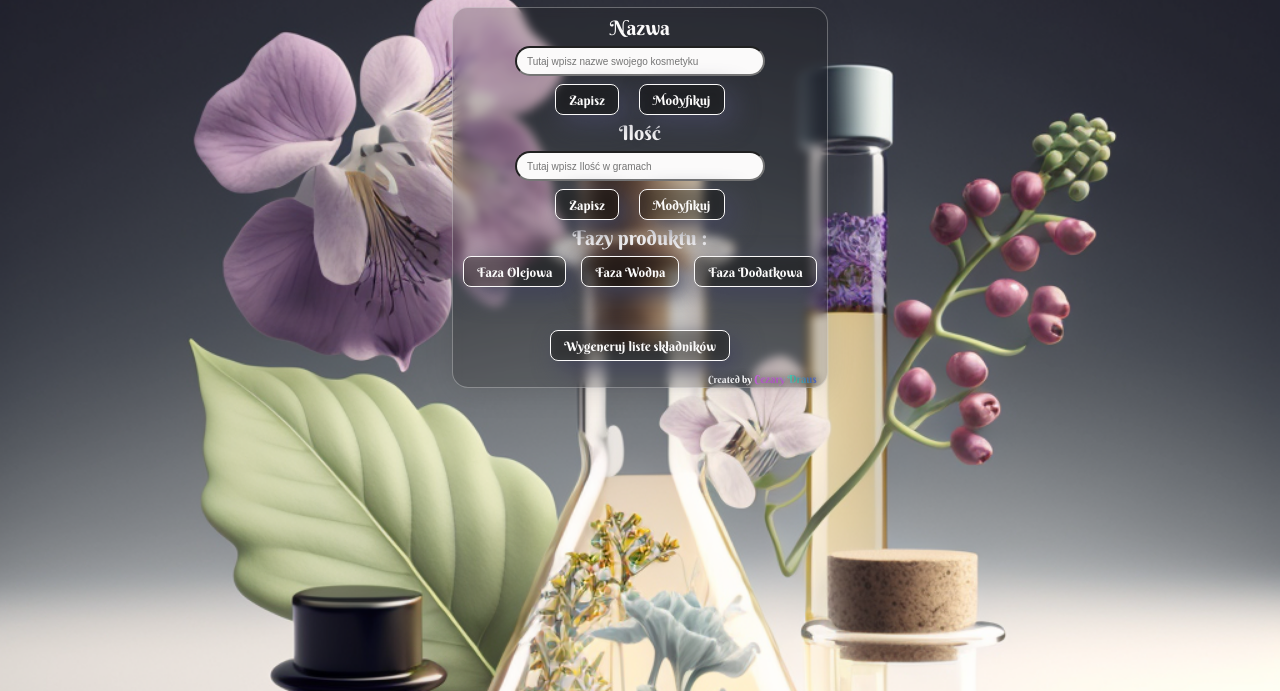
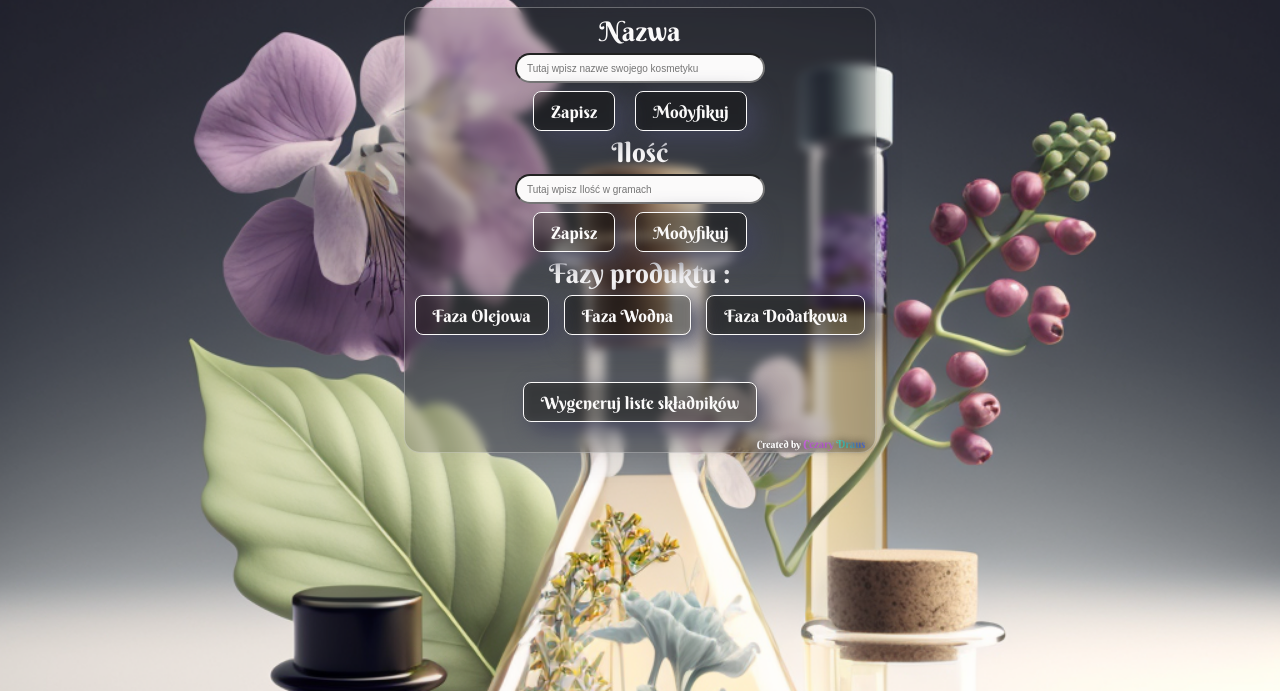
Before and after one commit to Taaxuus/taaxuus.github.io, a website built with Parcel: page index.html in a window 1280 px wide. Shown: the part 109-800 px from the top of the page. Built offline with nearby package versions, Linux system fonts and the light colour scheme; a web font is replaced by a local one.

Commit message:
wwork hard

```diff
--- a/scss/_base.scss
+++ b/scss/_base.scss
@@ -18,7 +18,7 @@ html {
 }
 
 label {
-	font-size: 2rem;
+	font-size: 2.7em;
 	text-align: center;
 	color: $white-color;
 }
@@ -96,7 +96,7 @@ i {
 	display: flex;
 	align-items: center;
 	justify-content: center;
-	font-size: 1.3rem;
+	font-size: 1.7rem;
 	font-family: 'Berkshire Swash', cursive;
 	padding: 0.5em 1em;
 	background: rgba(10, 9, 9, 0.29);
@@ -143,5 +143,6 @@ i {
 }
 
 .phases-title {
+	font-size: 2.7rem;
 	color: $white-color;
 }
--- a/scss/main.scss
+++ b/scss/main.scss
@@ -63,7 +63,7 @@
 		gap: 2em;
 	}
 	h2 {
-		font-size: 2rem;
+		font-size: 2.7rem;
 	}
 	&__checkbox__list {
 		display: flex;
```
Also changed, not shown: css/main.css, 1 other file.
